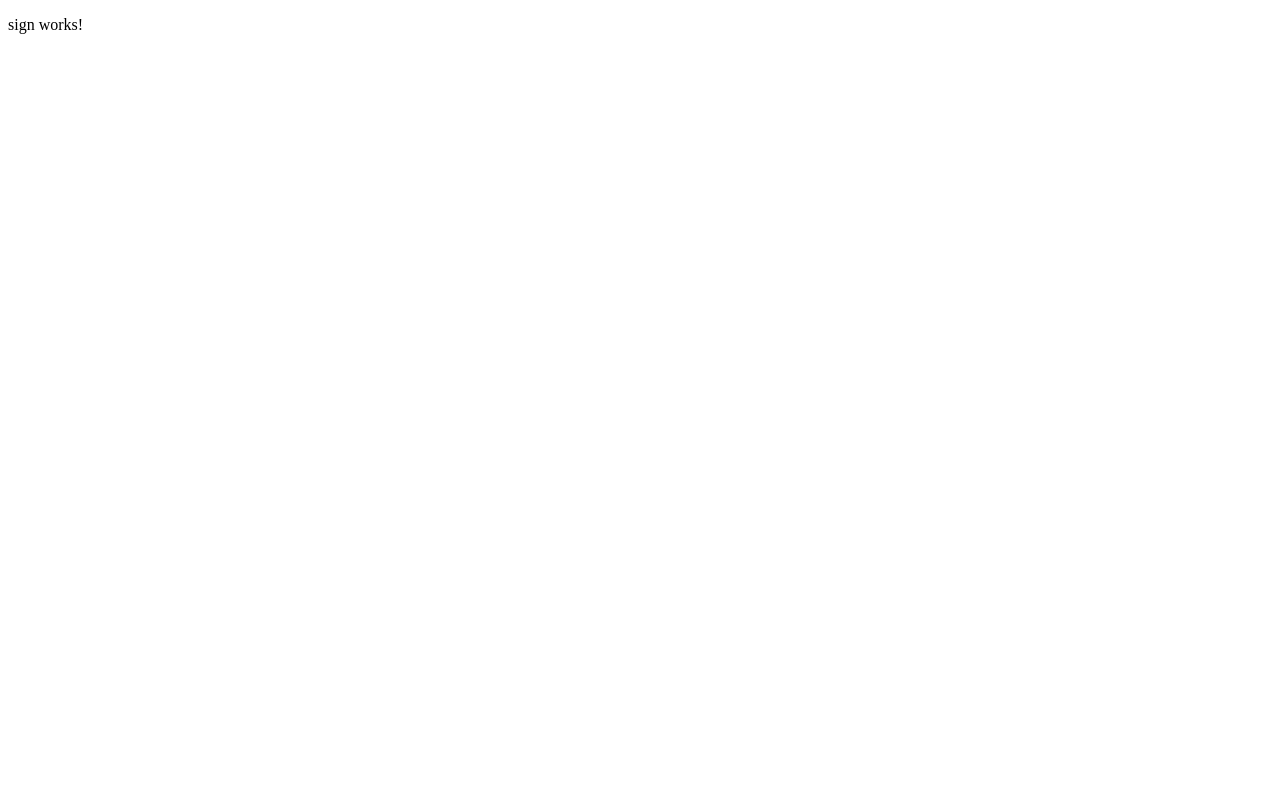
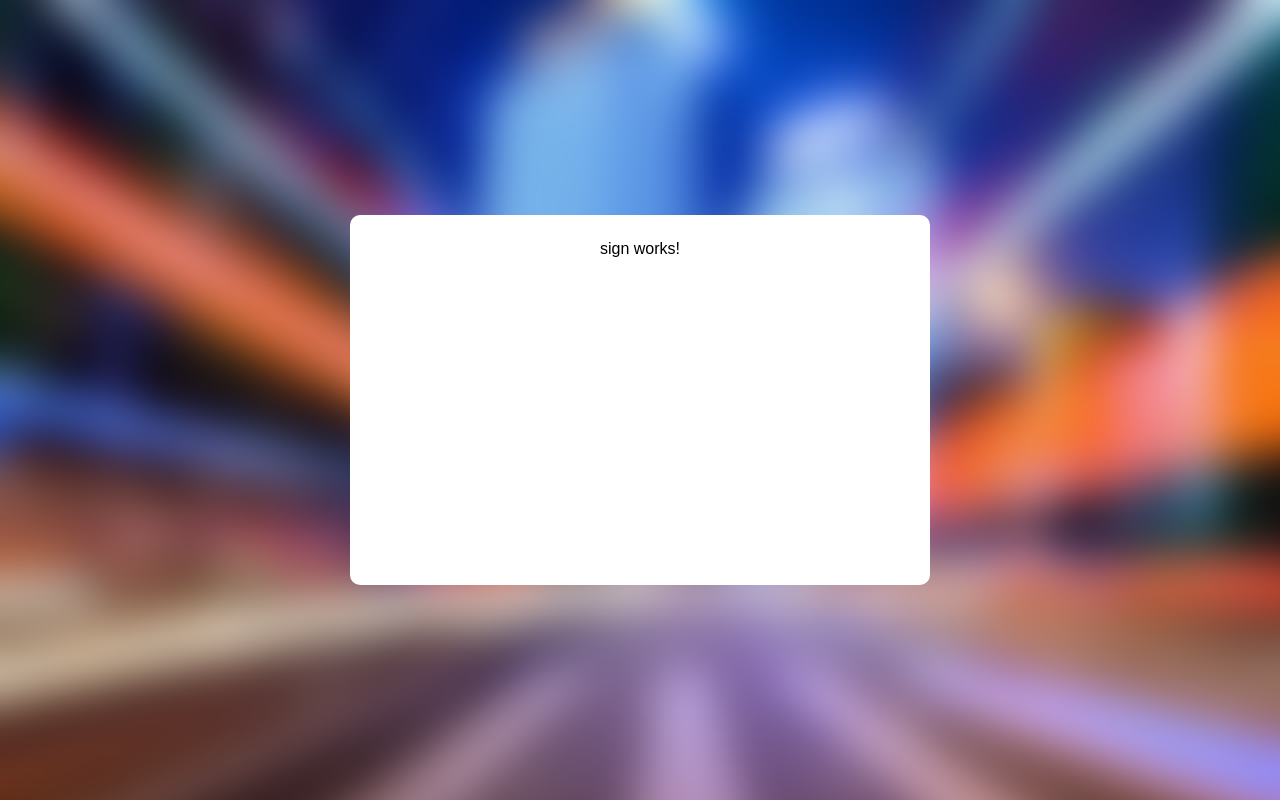
Before and after one commit to TZappiello/Login-com-validacao-JWT, an Angular app: page / in a window 1280 px wide. Built offline with nearby package versions, Linux system fonts and the light colour scheme.

Commit message:
Configuração de CSS e ajuste da Rota

```diff
--- a/src/app/core/components/auth/pages/sign/sign.component.html
+++ b/src/app/core/components/auth/pages/sign/sign.component.html
@@ -1 +1,3 @@
-<p>sign works!</p>
+ <div class="container">
+     <p>sign works!</p>
+ </div>
--- /dev/null
+++ b/src/scss/base/_base.scss
@@ -0,0 +1,21 @@
+@import url('https://fonts.googleapis.com/css2?family=Roboto+Mono:wght@100;300;400;700&display=swap');
+
+*{
+    padding: 0;
+    margin: 0;
+    outline: none;
+    font-family: "Robot", sans-serif;
+    font-style: normal;
+    font-weight: 400;
+
+}
+
+body{
+    height: 100vh;
+    background: url("~/assets/Bg.png") no-repeat;
+    background-size: cover;
+    display: flex;
+    justify-content: center;
+    align-items: center;
+
+}
--- /dev/null
+++ b/src/scss/base/index.scss
@@ -0,0 +1,2 @@
+@import "./variables";
+@import "./base";
--- /dev/null
+++ b/src/scss/index.scss
@@ -0,0 +1,2 @@
+@import "./base/";
+@import "./layout/";
--- /dev/null
+++ b/src/scss/layout/_container.scss
@@ -0,0 +1,15 @@
+.container{
+    width: 500px;
+    min-height: 320px;
+    padding: 25px 40px;
+
+    background: $branco;
+    box-shadow: opx 4px 4px rgba(0, 0, 0, 0.25);
+    border-radius: 10px;
+    box-sizing: 10px;
+
+    display: flex;
+    flex-direction: column;
+    justify-content: space-between;
+    align-items: center;
+}
--- /dev/null
+++ b/src/scss/layout/index.scss
@@ -0,0 +1 @@
+@import "./container/";
--- a/src/styles.scss
+++ b/src/styles.scss
@@ -1 +1 @@
-/* You can add global styles to this file, and also import other style files */
+@import "./scss/"
```
Also changed, not shown: src/scss/base/_variables.scss (renamed from src/scss/variables.scss).
